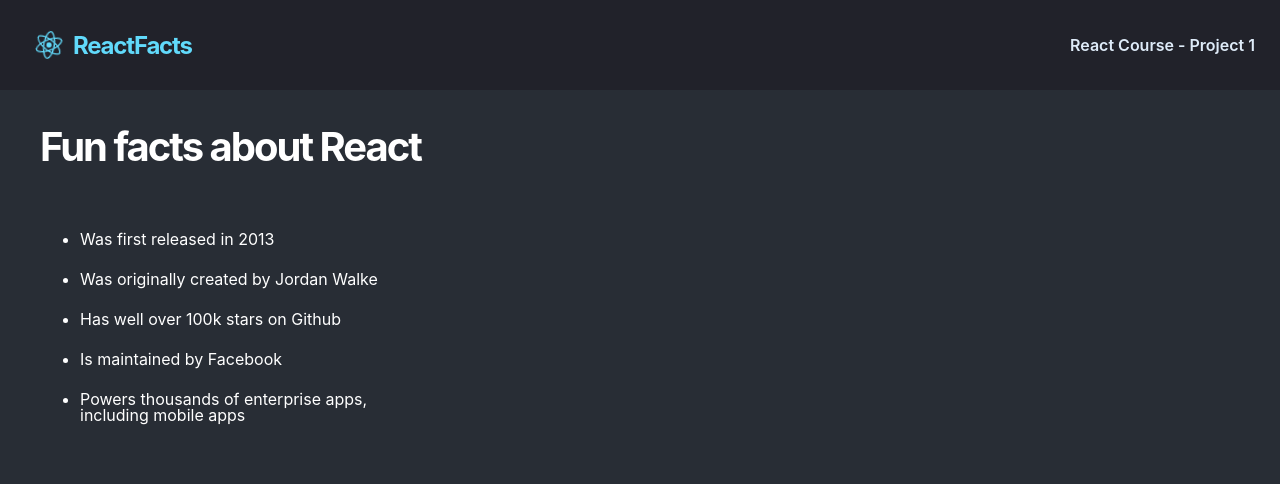
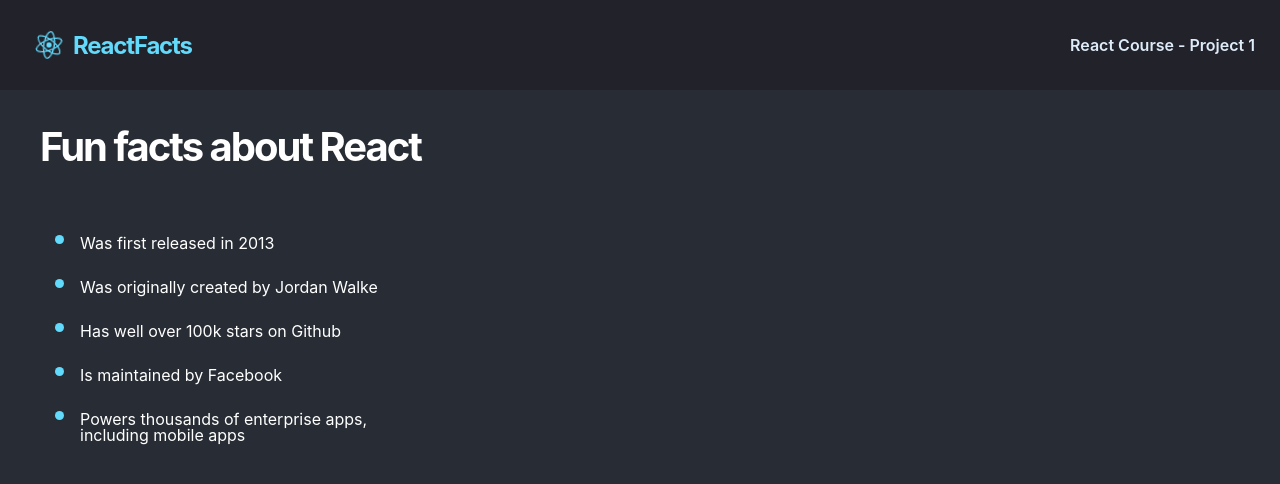
Before and after one commit to philliperod/notes, a React (Create React App) app in the folder projects/info_5/: page / in a window 1280 px wide. Shown: the top 484 px of the page. Built offline with nearby package versions, Linux system fonts and the light colour scheme.

Commit message:
stylized the bulletin points; need to figure out how to align bulletin points and text

```diff
--- a/projects/info_5/src/components/Main.css
+++ b/projects/info_5/src/components/Main.css
@@ -15,6 +15,13 @@
 }
 
 .main--list > li {
+  position: relative;
   line-height: 1rem;
   padding-block: 0.75rem;
 }
+
+.main--list > li::marker {
+  font-size: 1.75rem;
+  color: #61dafb;
+  vertical-align: bottom;
+}
```
